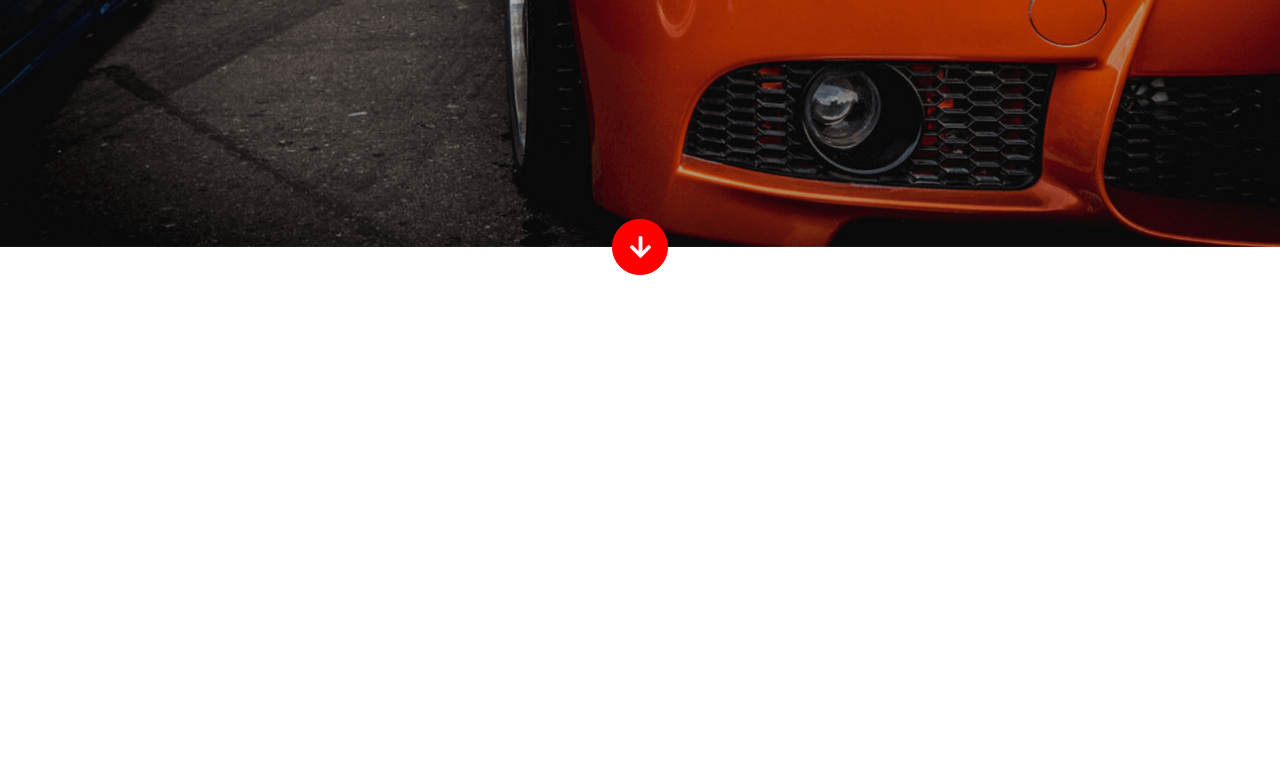
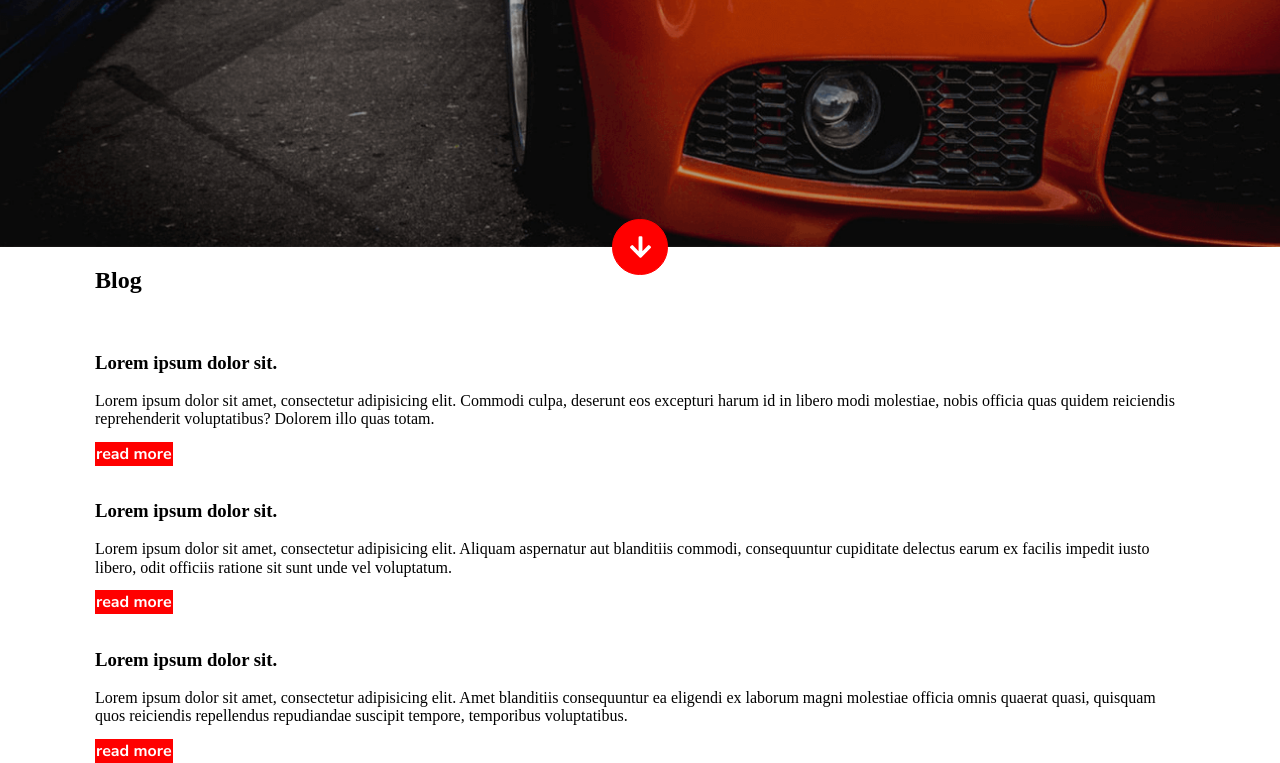
Before and after one commit to kjacyno/car_sharing, a plain HTML site: page index.html in a window 1280 px wide. Shown: the part 553-1316 px from the top of the page. Before the commit the page ends 828 px from the top, so only its background shows below. Drawn offline with Linux system fonts and the light colour scheme.

Commit message:
blog section html markup with BEM methodology according to design

```diff
--- a/index.html
+++ b/index.html
@@ -9,7 +9,8 @@
 
     <link rel="preconnect" href="https://fonts.googleapis.com">
     <link rel="preconnect" href="https://fonts.gstatic.com" crossorigin>
-    <link href="https://fonts.googleapis.com/css2?family=Nunito+Sans:wght@300;400;700;800;900&family=Open+Sans:wght@300;400&display=swap" rel="stylesheet">
+    <link href="https://fonts.googleapis.com/css2?family=Nunito+Sans:wght@300;400;700;800;900&family=Open+Sans:wght@300;400&display=swap"
+          rel="stylesheet">
 
     <link rel="stylesheet" href="./src/css/normalize.css">
     <link rel="stylesheet" href="./src/css/app.css">
@@ -48,5 +49,29 @@
         <a href="#blog" class="intro_scroll btn btn-primary btn-icon">Scroll Down</a>
     </div>
 </div>
+
+<div class="box" id="blog">
+    <div class="box__wrapper blog">
+        <h2 class="blog__hdl">Blog</h2>
+        <section class="blog__box">
+            <div class="blog__col"><img src="" alt="" class="blog__img">
+                <h3 class="blog__hdl blog__title">Lorem ipsum dolor sit.</h3>
+                <p class="blog__text">Lorem ipsum dolor sit amet, consectetur adipisicing elit. Commodi culpa, deserunt eos excepturi harum id in libero modi molestiae, nobis officia quas quidem reiciendis reprehenderit voluptatibus? Dolorem illo quas totam.</p>
+                <a href="" class="blog__link btn btn-primary">read more</a>
+            </div>
+            <div class="blog__col"><img src="" alt="" class="blog__img">
+                <h3 class="blog__hdl blog__title">Lorem ipsum dolor sit.</h3>
+                <p class="blog__text">Lorem ipsum dolor sit amet, consectetur adipisicing elit. Aliquam aspernatur aut blanditiis commodi, consequuntur cupiditate delectus earum ex facilis impedit iusto libero, odit officiis ratione sit sunt unde vel voluptatum.</p>
+                <a href="" class="blog__link btn btn-primary">read more</a>
+            </div>
+            <div class="blog__col"><img src="" alt="" class="blog__img">
+                <h3 class="blog__hdl blog__title">Lorem ipsum dolor sit.</h3>
+                <p class="blog__text">Lorem ipsum dolor sit amet, consectetur adipisicing elit. Amet blanditiis consequuntur ea eligendi ex laborum magni molestiae officia omnis quaerat quasi, quisquam quos reiciendis repellendus repudiandae suscipit tempore, temporibus voluptatibus.</p>
+                <a href="" class="blog__link btn btn-primary">read more</a>
+            </div>
+        </section>
+    </div>
+</div>
+
 </body>
 </html>
```
